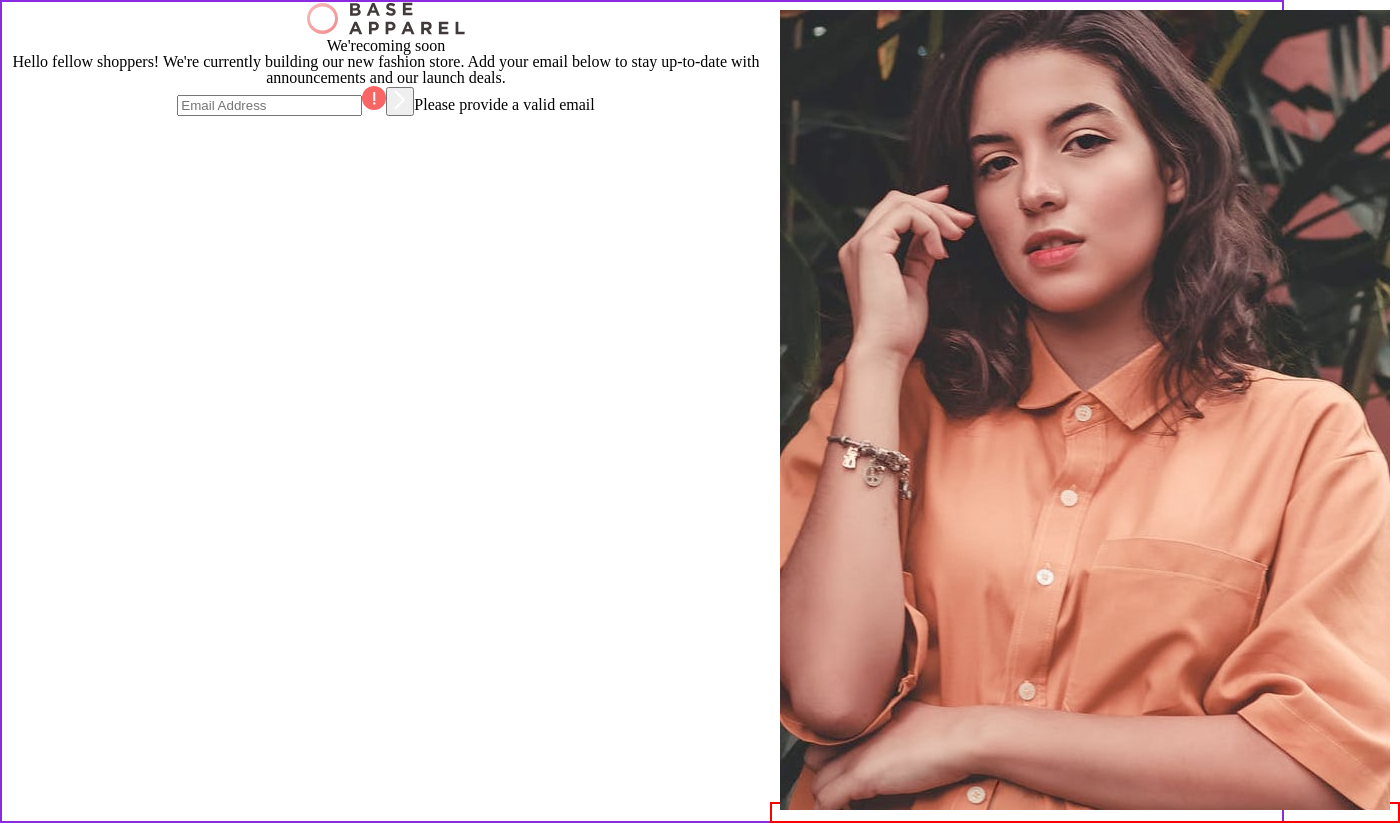
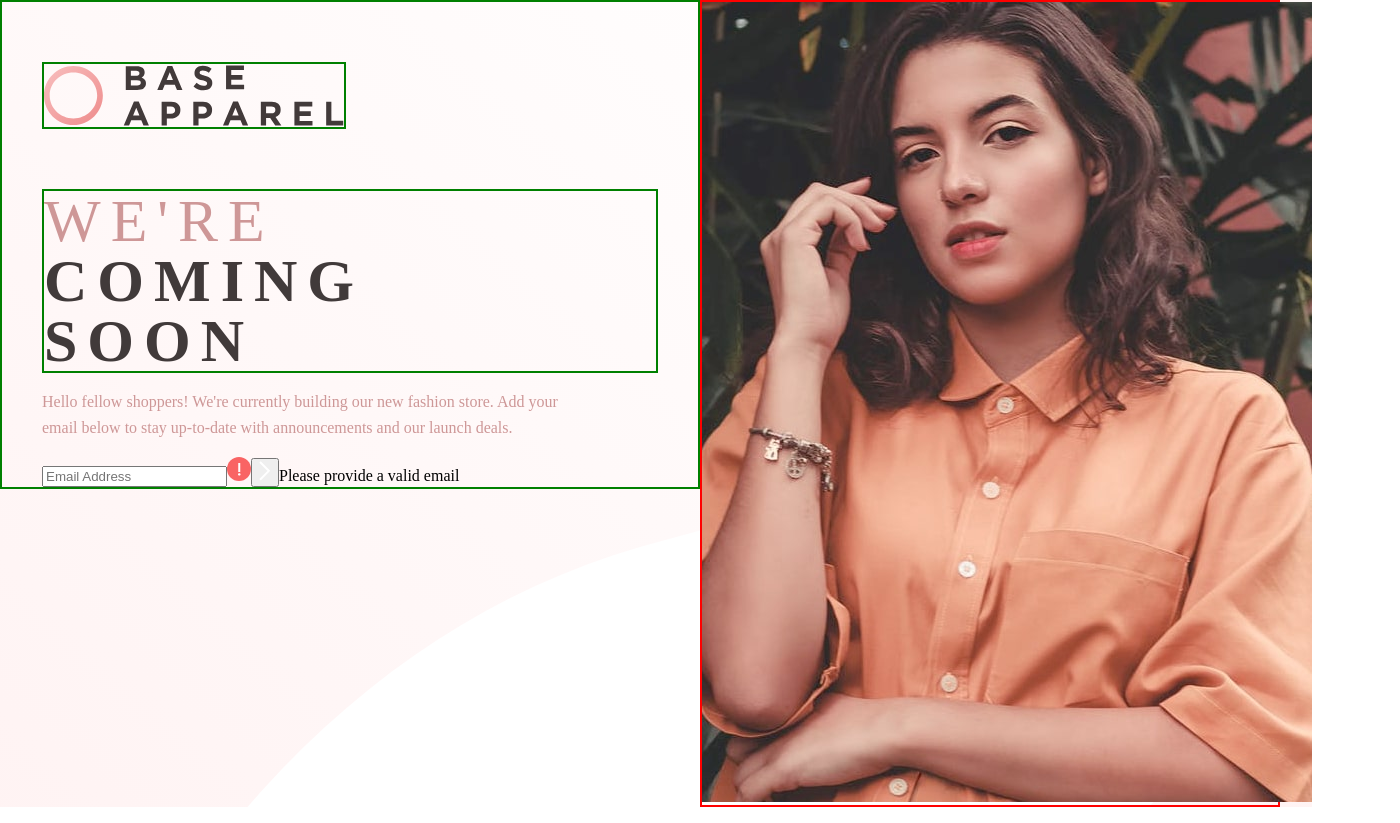
Before and after one commit to jshin720/baseApparelComponent, a React (Create React App) app: page / in a window 1280 px wide. Shown: the whole page, 1400 px wide, since content can reach past the window. Built offline with nearby package versions, Linux system fonts and the light colour scheme.

Commit message:
worked on the css for the paragraphs on the card

```diff
--- a/src/App.css
+++ b/src/App.css
@@ -1,5 +1,5 @@
 .App {
-  text-align: center;
+  /* text-align: center; */
 }
 
 .App-logo {
@@ -41,6 +41,8 @@
 body {
   font-size: 16px;
   font-family: "Josefin Sans", sans-serif;
+  background-image: url("images/bg-pattern-desktop.svg");
+  background-size: cover;
 }
 
 .attribution {
--- a/src/components/card/Card.css
+++ b/src/components/card/Card.css
@@ -1,26 +1,81 @@
-.card-container {
+.main-card-container {
   display: flex;
   width: 100%;
   min-height: 100vh;
-  border: 2px solid blueviolet;
+  /* border: 2px solid blueviolet; */
 }
 
+/* .card-container {
+  display: flex;
+  width: 100%;
+  height: 100%;
+  border: 2px solid green;
+} */
+
 .left {
-  width: 60%;
+  display: flex;
+  flex-direction: column;
+  align-items: flex-start;
+  width: 55%;
+  height: 100%;
+  align-items: left;
+  padding: 0 40px;
+  border: 2px solid green;
 }
 
+.logo {
+  margin: 60px 0;
+  width: 300px;
+  border: 2px solid green;
+}
+
+.header {
+  /* display: flex; */
+  text-transform: uppercase;
+  /* flex-direction: column; */
+  /* align-items: flex-start; */
+  letter-spacing: 10px;
+  font-size: 60px;
+  /* font-weight: 700 ; */
+  color: hsl(0, 6%, 24%);
+  border: 2px solid green;
+}
+
+.header .were-group {
+  /* padding: 0 15px 0 0; */
+  color: hsl(0, 36%, 70%);
+  font-weight: 200;
+}
+
+.header .cs-group {
+  font-weight: 700;
+}
+
+.intro {
+  padding: 1em 5em 1em 0;
+  color: hsl(0, 36%, 70%);
+  /* letter-spacing: 1px; */
+  line-height: 26px;
+}
+
+
+
 .right {
-  width: 40%;
+  width: 45%;
+  height: 100%;
+  border: 2px solid red;
 }
 .main-img {
   width: 100%;
-  border: 2px solid red;
-  object-fit: cover;
+  /* height: 100%; */
+  /* border: 2px solid red; */
+  object-fit: fill;
 }
+
 .desktop-img {
-  object-fit: cover;
+  /* object-fit: fit; */
   width: auto;
   height: auto;
-  padding: .5em;
+  /* padding: .5em; */
   /* border: 2px solid green; */
 }
--- a/src/components/card/Card.jsx
+++ b/src/components/card/Card.jsx
@@ -3,22 +3,22 @@ import bALogo from "../../images/logo.svg";
 import EmailInput from "../input/EmailInput";
 import desktopImg from "../../images/hero-desktop.jpg";
 import mobileImg from "../../images/hero-mobile.jpg";
-import "./Card.css"
+import "./Card.css";
 
 function Card() {
   return (
     <div className="main-card-container">
-      <main className="card-container">
       <article className="left">
-          <span className="logo">
-            <img src={bALogo} alt="logo" />
+        <img src={bALogo} alt="logo" className="logo" />
+        <div className="description-container">
+          <h1 className="header">
+            <span className="were-group">We're</span>
+            <span className="cs-group">
+              <br />
+              coming <br /> soon
             </span>
-          <div className="description-container">
-            <h1 className="coming-soon-container">
-              <span>We're</span>
-              coming soon
           </h1>
-            <p>
+          <p className="intro">
             Hello fellow shoppers! We're currently building our new fashion
             store. Add your email below to stay up-to-date with announcements
             and our launch deals.
@@ -39,7 +39,6 @@ function Card() {
           />
         </picture>
       </article>
-      </main>
     </div>
   );
 }
--- a/src/components/input/emailinput.css
+++ b/src/components/input/emailinput.css
@@ -7,3 +7,8 @@
   border: 2px solid pink;
 
 }
+
+
+button {
+
+}
```
Lines whose indentation alone changed are shown as unchanged.
